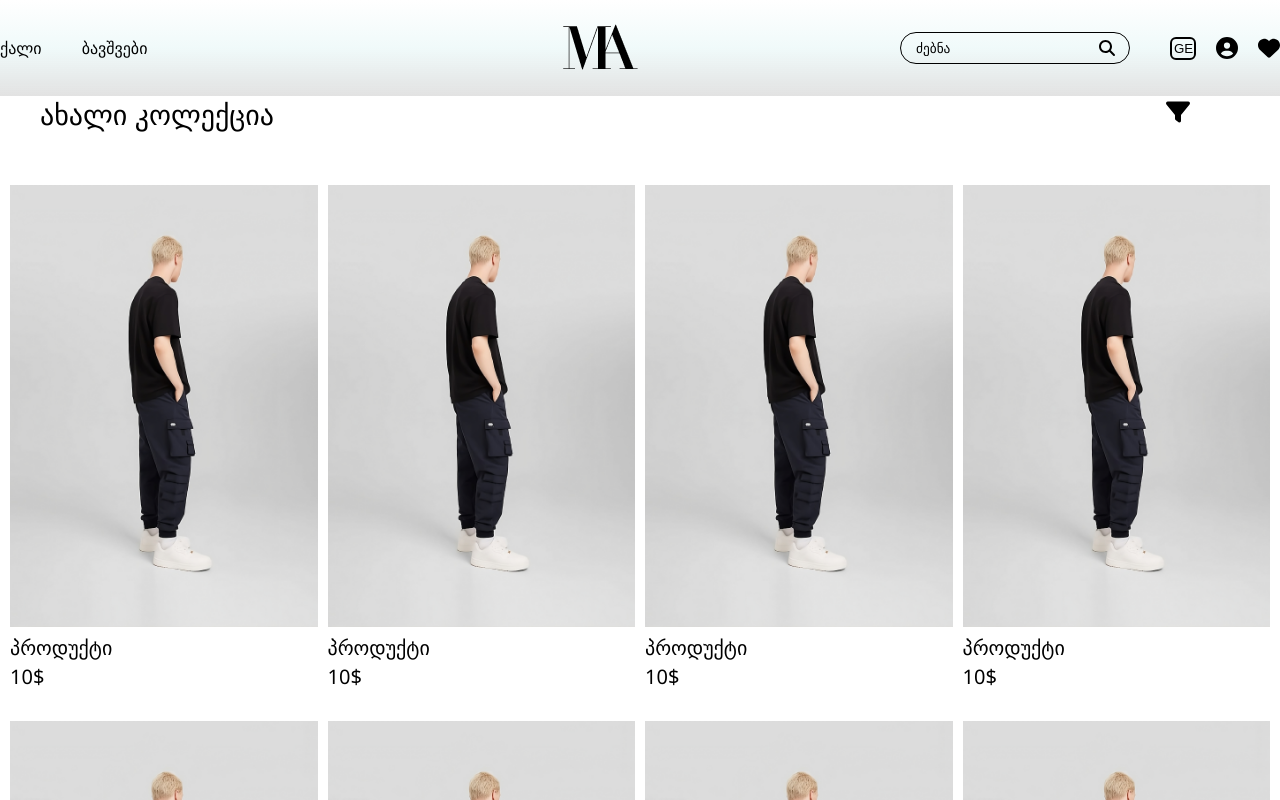
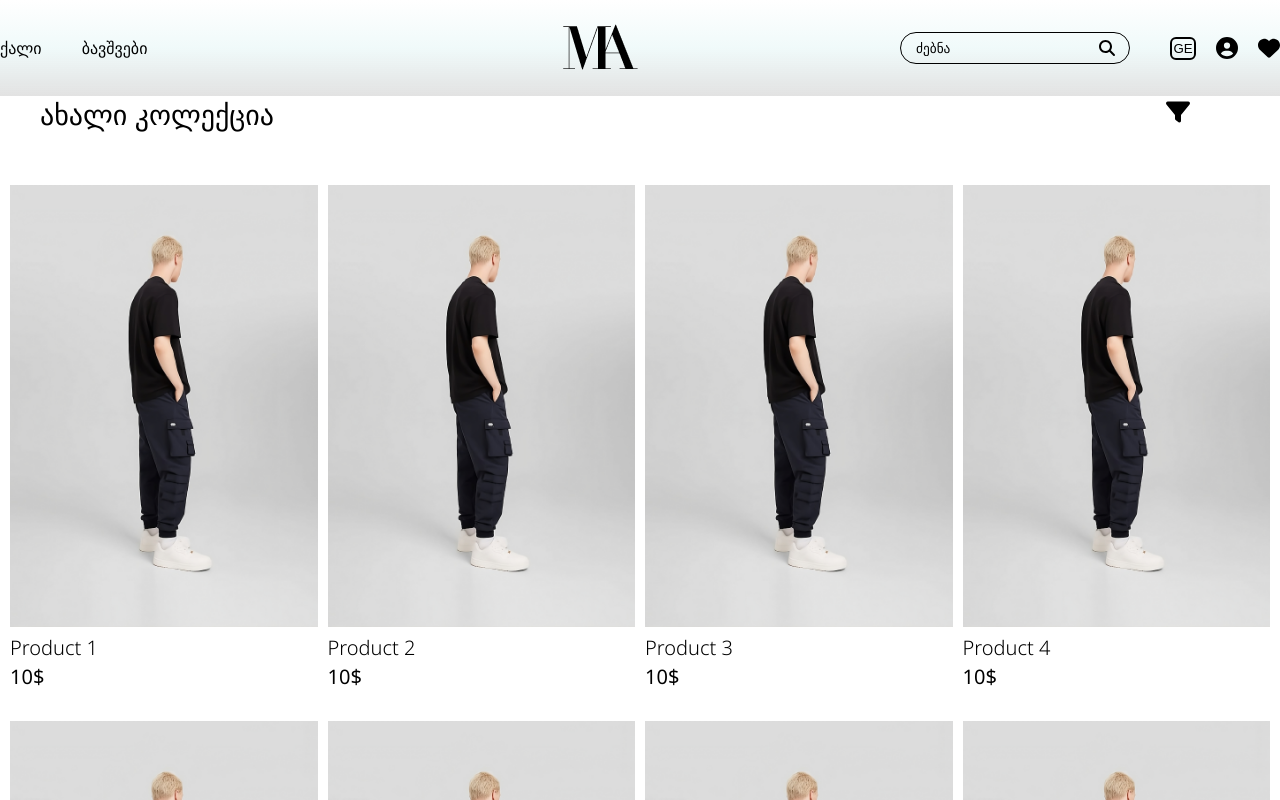
Before and after one commit to Ninunutsi/ninunutsiiii, a React (Create React App) app: page /woman in a window 1280 px wide. Shown: the top 800 px of the page. Built offline with nearby package versions, Linux system fonts and the light colour scheme.

Commit message:
page change bug fix

```diff
--- a/src/components/Buttons/LanguageToggle.jsx
+++ b/src/components/Buttons/LanguageToggle.jsx
@@ -9,7 +9,12 @@ const LanguageToggle = () => {
   };
 
   return (
-    <button style={{width: "26px"}} onClick={toggleLanguage}>
+    <button
+      style={{
+        display: "flex",
+        justifyContent: "center",
+        width: "26px"}}
+      onClick={toggleLanguage}>
       {i18n.language === "ge" ? "GE" : "EN"}
     </button>
   );
--- a/src/components/Header.jsx
+++ b/src/components/Header.jsx
@@ -1,4 +1,4 @@
-import { useEffect } from "react";
+import { useEffect, useState } from "react";
 import Logo from "../assets/MA.png";
 import { Link } from "react-router-dom";
 import { HeaderBg, HeaderContent, Navigation, Parameters } from "./components";
@@ -8,29 +8,27 @@ import { useAuthorization } from "../contexts/AuthorizationContext";
 import { useTranslation } from "react-i18next";
 import UserAuthorization from "./UserInformation/UserAuthorization";
 import useScrollToTop from "../hooks/useScrollToTop";
-import useLocalStorage from "../hooks/useLocalStorage";
 import LanguageToggle from "./Buttons/LanguageToggle";
+import { useDetailedPageContext } from "../contexts/DetailedPageContextProvider";
 
 
 const Header = () => {
   const { openAuthorization, isOpen } = useAuthorization();
   const { handleClick } = useScrollToTop("smooth");
-  const [, setCurrentWomanPage] = useLocalStorage("womanProducts", 1)
-  const [, setCurrentKidsPage] = useLocalStorage("kidsProducts", 1)
-  const [, setCurrentFavoritesPage] = useLocalStorage("favoriteProducts", 1)
+  const {setCurrentPage} = useDetailedPageContext()
+  const [click, setClick] = useState(false)
 
   useEffect(() => {
-    setCurrentWomanPage(1)
-    setCurrentKidsPage(1)
-    setCurrentFavoritesPage(1)
-  }, [handleClick])
+    setCurrentPage(1)
+  }, [click, setCurrentPage])
+
   const { t } = useTranslation();
 
   return (
     <HeaderBg>
       {isOpen && <UserAuthorization />}
       <HeaderContent className="container">
-        <div>
+        <div onClick={() => setClick(!click)}>
           <Navigation>
             <li onClick={handleClick}>
               <Link to={"/woman"}>{t("Woman")}</Link>
--- a/src/components/Pagination.jsx
+++ b/src/components/Pagination.jsx
@@ -1,14 +1,14 @@
 import Pagination from "@mui/material/Pagination";
 import Stack from "@mui/material/Stack";
-import useLocalStorage from "../hooks/useLocalStorage";
 import { FontAwesomeIcon } from "@fortawesome/react-fontawesome";
 import { faFilter, faHeart } from "@fortawesome/free-solid-svg-icons";
 import { Link } from "react-router-dom";
 import useScrollToTop from "../hooks/useScrollToTop";
 import { useTranslation } from "react-i18next";
+import { useDetailedPageContext } from "../contexts/DetailedPageContextProvider";
 
 const ProductList = ({products, productsPerPage, category}) => {
-  const [currentPage, setCurrentPage] = useLocalStorage(category, 1)
+  const {currentPage, setCurrentPage} = useDetailedPageContext()
   const startIndex = (currentPage - 1) * productsPerPage
   const endIndex = startIndex + productsPerPage
   const currentProducts = products.slice(startIndex, endIndex)
@@ -39,11 +39,16 @@ const ProductList = ({products, productsPerPage, category}) => {
             style={{color: "black"}}
             to={`/${product.category}/products/${product.id}`}
           >
-            <img className="product-image" src={product.image} alt="" />
-            <div className="product-name-and-icon">
-              <h2 className="product-name">{t('productName')}</h2>
-              {product.isFavorited && <FontAwesomeIcon style={{color: "brown"}} icon={faHeart}/>}
+            <div className="product-img-and-icon">
+              <img className="product-image" src={product.image} alt="" />
+              {product.isFavorited &&
+                <FontAwesomeIcon
+                  size="lg"
+                  className="product-heart-icon"
+                  icon={faHeart}
+                  />}
             </div>
+            <h2 className="product-name">{product.name}</h2>
             <h3 className="product-price">{product.price}</h3>
           </Link>
           </div>
--- a/src/contexts/DetailedPageContextProvider.js
+++ b/src/contexts/DetailedPageContextProvider.js
@@ -1,5 +1,6 @@
 import { createContext, useContext, useState, useEffect } from "react";
 import products from "../data/products";
+import useLocalStorage from "../hooks/useLocalStorage";
 
 
 const DetailedPageContext = createContext(null)
@@ -10,6 +11,7 @@ const DetailedPageContextProvider = ({children}) => {
     const [currentId, setCurrentId] = useState(null)
     const [favorites, setFavorites] = useState([])
     const [clothes, setClothes] = useState(products)
+    const [currentPage, setCurrentPage] = useLocalStorage("currentPage", 1)
 
     const addFav = (product) => {
         setClothes((prevState) =>
@@ -19,7 +21,7 @@ const DetailedPageContextProvider = ({children}) => {
         )
       }
 
-    useEffect(() => {
+      useEffect(() => {
       setFavorites(clothes.filter(prod => prod.isFavorited))
     },[clothes])
 
@@ -30,7 +32,9 @@ const DetailedPageContextProvider = ({children}) => {
         setCurrentId,
         addFav,
         favorites,
-        clothes
+        clothes,
+        currentPage,
+        setCurrentPage
       }
 
     return <DetailedPageContext.Provider value={contextValue}>
--- a/src/index.css
+++ b/src/index.css
@@ -219,11 +219,17 @@ table {
   cursor: pointer;
 }
 
-.product-name-and-icon{
-  display: flex;
-  justify-content: space-between;
-  align-items: center;
+.product-img-and-icon{
+  position: relative;
 }
+
+.product-heart-icon{
+  color: brown;
+  position:absolute;
+  top: 15px;
+  right: 15px;
+}
+
 
 .product-name {
   font-size: 20px;
--- a/src/routes/routes.js
+++ b/src/routes/routes.js
@@ -19,8 +19,8 @@ const routes = [
     element: (
       <div>
         <AuthorizationProvider>
-          <Header />
           <DetailedPageContextProvider>
+            <Header />
             <Outlet />
           </DetailedPageContextProvider>
           <Footer />
```
